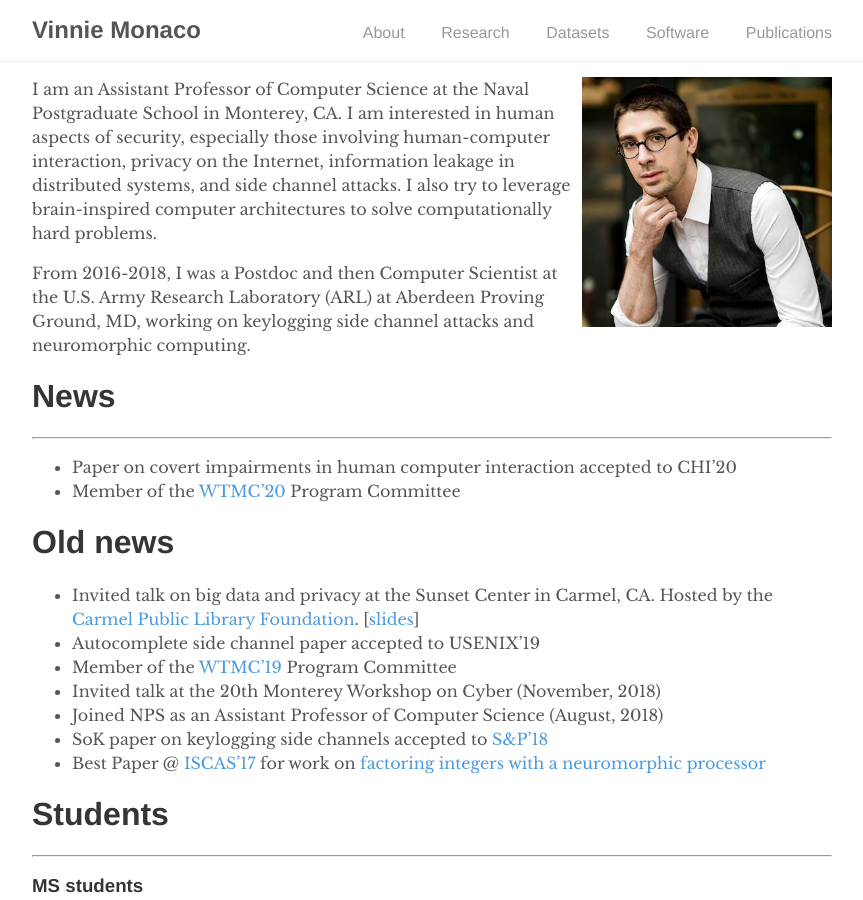
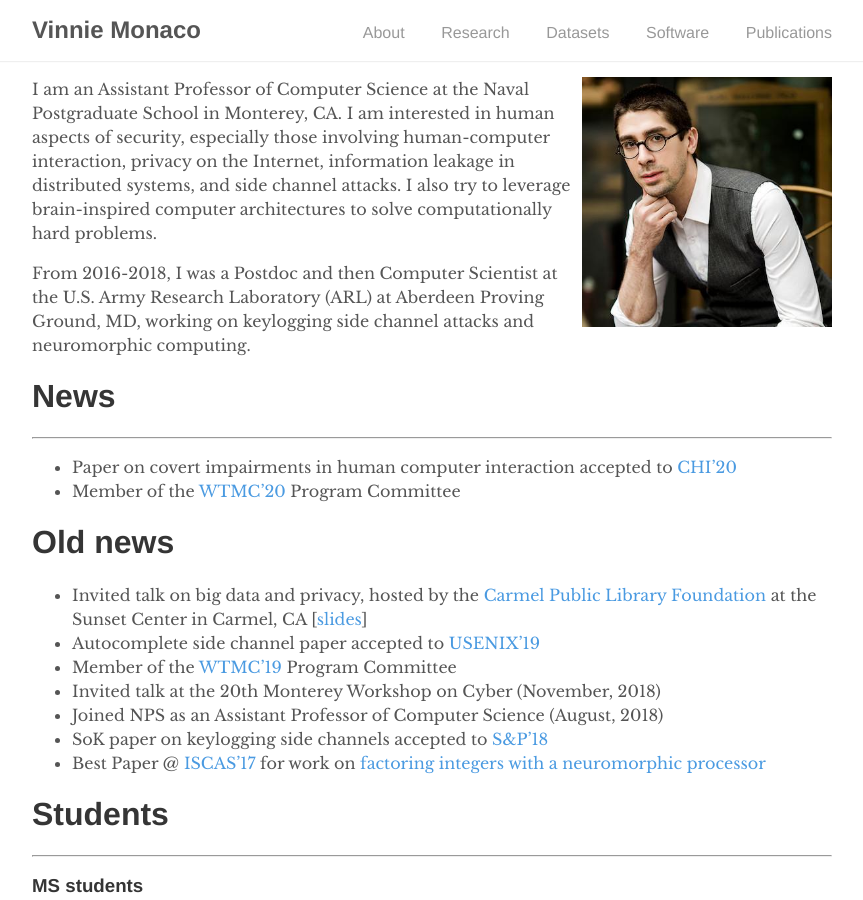
Before and after one commit to vmonaco/vmonaco.github.io, a Jekyll site: the page built from index.md, in a window 1280 px wide and 900 px high. Shown: the whole window, without its empty margins (208-1071 px from the left). Built offline with Jekyll 4.4.1, drawn with Linux system fonts in a browser that asks for light colours; some of the changed lines change nothing that is shown.

Commit message:
added links

```diff
--- a/index.md
+++ b/index.md
@@ -12,12 +12,12 @@ From 2016-2018, I was a Postdoc and then Computer Scientist at the U.S. Army Res
 
 # News
 ***
-* Paper on covert impairments in human computer interaction accepted to CHI'20
+* Paper on covert impairments in human computer interaction accepted to [CHI'20](https://chi2020.acm.org/)
 * Member of the [WTMC'20](http://wtmc.info/index.html) Program Committee
 
 # Old news
-* Invited talk on big data and privacy at the Sunset Center in Carmel, CA. Hosted by the [Carmel Public Library Foundation](https://carmelpubliclibraryfoundation.org/events/upcoming-events-activities/). \[[slides](/slides/Big_data_big_brother.pdf)\]
-* Autocomplete side channel paper accepted to USENIX'19
+* Invited talk on big data and privacy, hosted by the [Carmel Public Library Foundation](https://carmelpubliclibraryfoundation.org/events/upcoming-events-activities/) at the Sunset Center in Carmel, CA \[[slides](/slides/Big_data_big_brother.pdf)\]
+* Autocomplete side channel paper accepted to [USENIX'19](https://www.usenix.org/conference/usenixsecurity19)
 * Member of the [WTMC'19](http://wtmc.info/index.html) Program Committee
 * Invited talk at the 20th Monterey Workshop on Cyber (November, 2018)
 * Joined NPS as an Assistant Professor of Computer Science (August, 2018)
```
